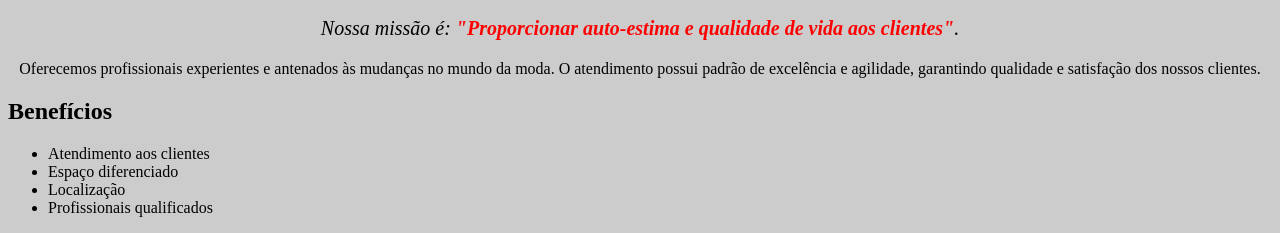
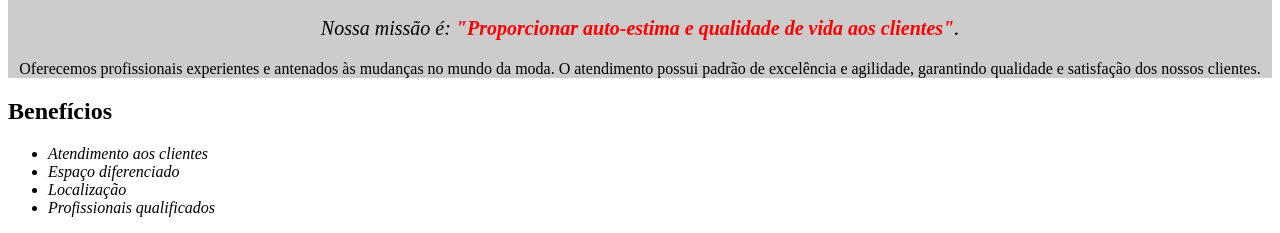
Before and after one commit to felipealmeidacorrea/barbearia-alura, a plain HTML site: page index.html in a window 1280 px wide. Shown: the part 605-838 px from the top of the page. Drawn offline with Linux system fonts and the light colour scheme.

Commit message:
estilizando a lista e melhorando o css da página

```diff
--- a/index.html
+++ b/index.html
@@ -7,7 +7,7 @@
     </head>
     <body>
         <img id="banner" src="banner.jpg">
-
+        <div class="principal">
             <h1>Sobre a Barbearia Alura</h1>
 
             <p>Localizada no coração da cidade a <strong>Barbearia Alura</strong> traz para o mercado o que há de melhor para o seu cabelo e barba. Fundada em 2019, a Barbearia Alura já é destaque na
@@ -16,14 +16,17 @@
             <p id="missao"><em>Nossa missão é: <strong>"Proporcionar auto-estima e qualidade de vida aos clientes"</strong>.</em></p>
 
             <p>Oferecemos profissionais experientes e antenados às mudanças no mundo da moda. O atendimento possui padrão de excelência e agilidade, garantindo qualidade e satisfação dos nossos clientes.</p>
+        </div>
 
+        <div class="beneficios">
             <h2>Benefícios</h2>
 
             <ul>
-            <li>Atendimento aos clientes</li>
-            <li>Espaço diferenciado</li>
-            <li>Localização</li>
-            <li>Profissionais qualificados</li>
+                <li class="itens">Atendimento aos clientes</li>
+                <li class="itens">Espaço diferenciado</li>
+                <li class="itens">Localização</li>
+                <li class="itens">Profissionais qualificados</li>
             </ul>
+        </div>
     </body>
 </html>
--- a/style.css
+++ b/style.css
@@ -1,9 +1,13 @@
 body {
-    background: #CCCCCC;
+
 }
 
 #banner {
     width: 100%;
+}
+
+.principal {
+    background: #CCCCCC;
 }
 
 h1 {
@@ -21,3 +25,11 @@ p {
 em strong {
     color: #FF0000;
 }
+
+.itens {
+    font-style: italic;
+}
+
+.beneficios {
+    background: #FFFFFF;
+}
```
Lines whose indentation alone changed are shown as unchanged.
